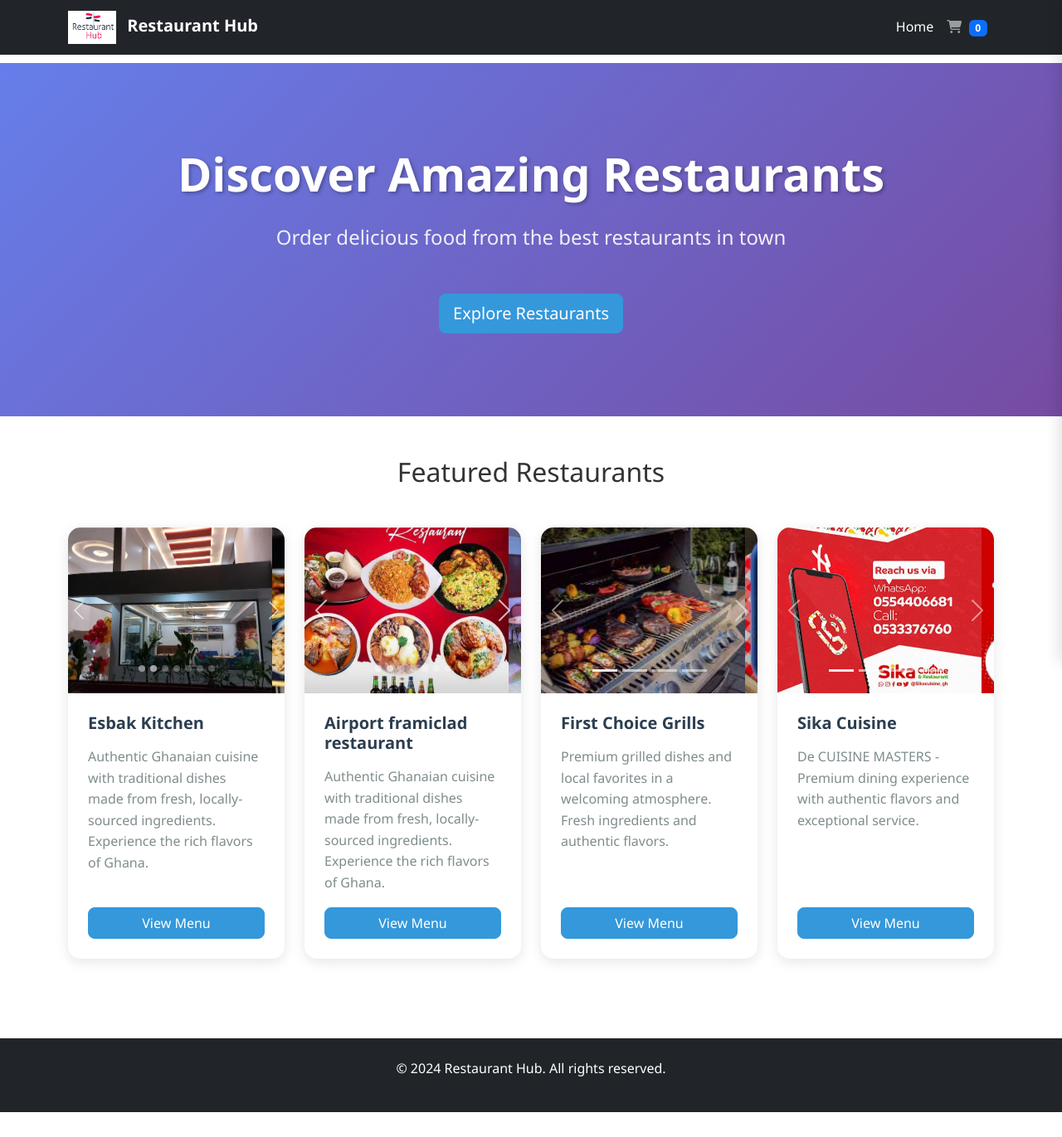
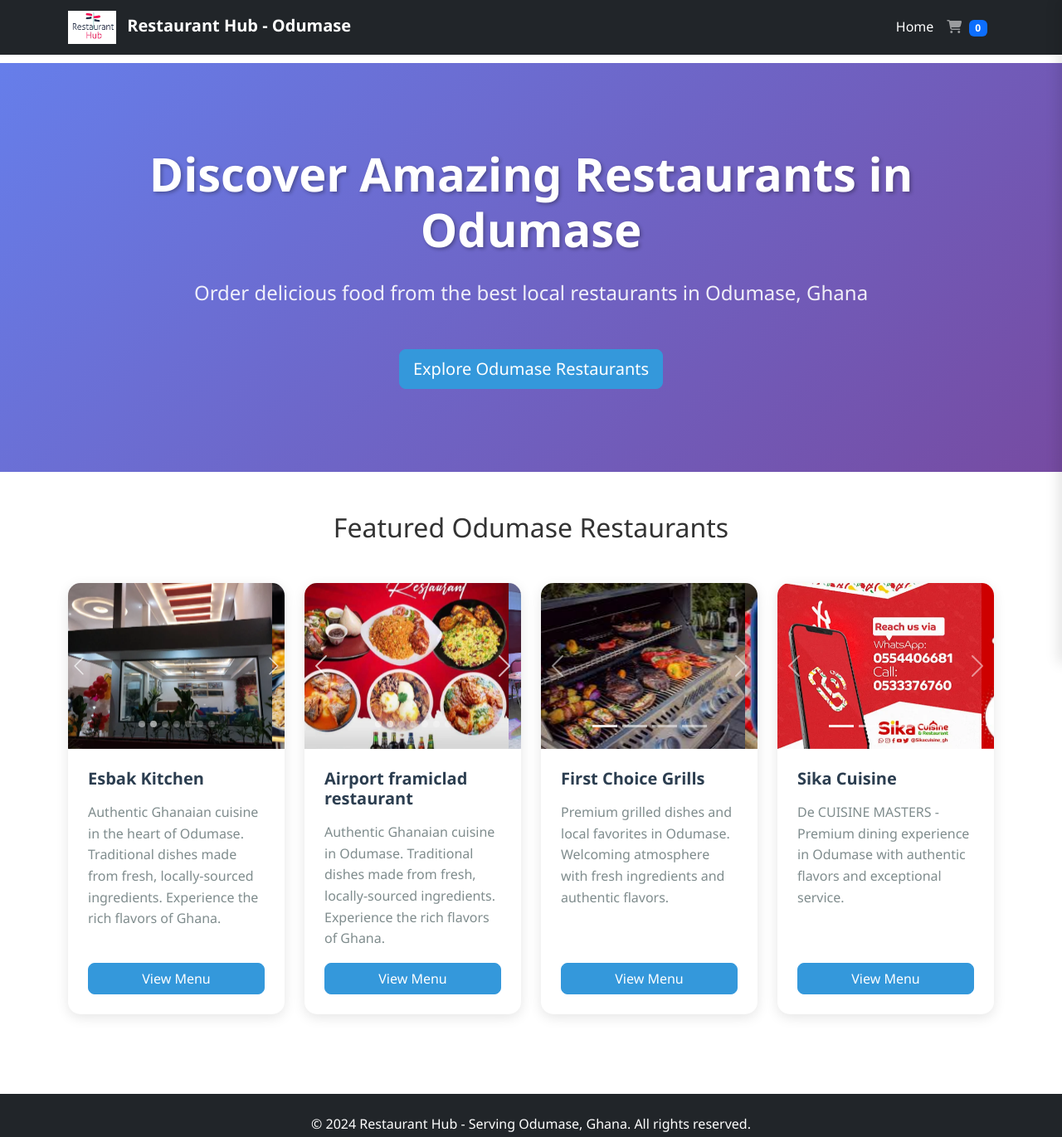
Before and after one commit to Kodara-HQ/Restaurant, a plain HTML site: page index.html in a window 1280 px wide. Shown: the whole page at 83% size. Before the commit the page ends 1341 px from the top, so only its background shows below. Drawn offline with nearby package versions, Linux system fonts and the light colour scheme.

Commit message:
Add Odumase branding throughout the site - Updated homepage hero section and restaurant descriptions - Changed page titles and navigation to mention Odumase - Updated location information to show Odumase, Ghana - All restaurants now clearly identified as local Odumase establishments

```diff
--- a/index.html
+++ b/index.html
@@ -3,7 +3,7 @@
 <head>
     <meta charset="UTF-8">
     <meta name="viewport" content="width=device-width, initial-scale=1.0">
-    <title>Restaurant Hub - Find Your Perfect Meal</title>
+    <title>Restaurant Hub - Find Your Perfect Meal in Odumase, Ghana</title>
     <link href="https://cdn.jsdelivr.net/npm/bootstrap@5.3.0/dist/css/bootstrap.min.css" rel="stylesheet">
     <link rel="stylesheet" href="https://cdnjs.cloudflare.com/ajax/libs/font-awesome/6.4.0/css/all.min.css">
     <link rel="stylesheet" href="css/style.css">
@@ -14,7 +14,7 @@
         <div class="container">
             <a class="navbar-brand fw-bold" href="index.html">
                 <img src="images/logo-Restaurant Hub.png" alt="Restaurant Hub Logo" height="40" class="me-2">
-                Restaurant Hub
+                Restaurant Hub - Odumase
             </a>
             <button class="navbar-toggler" type="button" data-bs-toggle="collapse" data-bs-target="#navbarNav">
                 <span class="navbar-toggler-icon"></span>
@@ -38,16 +38,16 @@
     <!-- Hero Section -->
     <section class="hero-section">
         <div class="container text-center">
-            <h1 class="display-4 fw-bold text-white mb-4">Discover Amazing Restaurants</h1>
-            <p class="lead text-white mb-5">Order delicious food from the best restaurants in town</p>
-            <a href="#restaurants" class="btn btn-primary btn-lg">Explore Restaurants</a>
+            <h1 class="display-4 fw-bold text-white mb-4">Discover Amazing Restaurants in Odumase</h1>
+            <p class="lead text-white mb-5">Order delicious food from the best local restaurants in Odumase, Ghana</p>
+            <a href="#restaurants" class="btn btn-primary btn-lg">Explore Odumase Restaurants</a>
         </div>
     </section>
 
     <!-- Restaurants Section -->
     <section id="restaurants" class="py-5">
         <div class="container">
-            <h2 class="text-center mb-5">Featured Restaurants</h2>
+            <h2 class="text-center mb-5">Featured Odumase Restaurants</h2>
             <div class="row g-4">
                 <!-- Restaurant 1 -->
                 <div class="col-lg-6 col-xl-3">
@@ -96,7 +96,7 @@
                         </div>
                         <div class="card-body d-flex flex-column">
                             <h5 class="card-title">Esbak Kitchen</h5>
-                            <p class="card-text">Authentic Ghanaian cuisine with traditional dishes made from fresh, locally-sourced ingredients. Experience the rich flavors of Ghana.</p>
+                            <p class="card-text">Authentic Ghanaian cuisine in the heart of Odumase. Traditional dishes made from fresh, locally-sourced ingredients. Experience the rich flavors of Ghana.</p>
                             <div class="mt-auto">
                                 <a href="restaurant1.html" class="btn btn-primary w-100">View Menu</a>
                             </div>
@@ -151,7 +151,7 @@
                         </div>
                         <div class="card-body d-flex flex-column">
                             <h5 class="card-title">Airport framiclad restaurant</h5>
-                            <p class="card-text">Authentic Ghanaian cuisine with traditional dishes made from fresh, locally-sourced ingredients. Experience the rich flavors of Ghana.</p>
+                            <p class="card-text">Authentic Ghanaian cuisine in Odumase. Traditional dishes made from fresh, locally-sourced ingredients. Experience the rich flavors of Ghana.</p>
                             <div class="mt-auto">
                                 <a href="restaurant2.html" class="btn btn-primary w-100">View Menu</a>
                             </div>
@@ -194,7 +194,7 @@
                         </div>
                         <div class="card-body d-flex flex-column">
                             <h5 class="card-title">First Choice Grills</h5>
-                            <p class="card-text">Premium grilled dishes and local favorites in a welcoming atmosphere. Fresh ingredients and authentic flavors.</p>
+                            <p class="card-text">Premium grilled dishes and local favorites in Odumase. Welcoming atmosphere with fresh ingredients and authentic flavors.</p>
                             <div class="mt-auto">
                                 <a href="restaurant3.html" class="btn btn-primary w-100">View Menu</a>
                             </div>
@@ -237,7 +237,7 @@
                         </div>
                         <div class="card-body d-flex flex-column">
                             <h5 class="card-title">Sika Cuisine</h5>
-                            <p class="card-text">De CUISINE MASTERS - Premium dining experience with authentic flavors and exceptional service.</p>
+                            <p class="card-text">De CUISINE MASTERS - Premium dining experience in Odumase with authentic flavors and exceptional service.</p>
                             <div class="mt-auto">
                                 <a href="restaurant4.html" class="btn btn-primary w-100">View Menu</a>
                             </div>
@@ -271,7 +271,7 @@
     <!-- Footer -->
     <footer class="bg-dark text-white py-4 mt-5">
         <div class="container text-center">
-            <p>&copy; 2024 Restaurant Hub. All rights reserved.</p>
+            <p>&copy; 2024 Restaurant Hub - Serving Odumase, Ghana. All rights reserved.</p>
         </div>
     </footer>
 
```
Also changed, not shown: payment.html (+2 -2 lines), restaurant1.html (+3 -3 lines).
